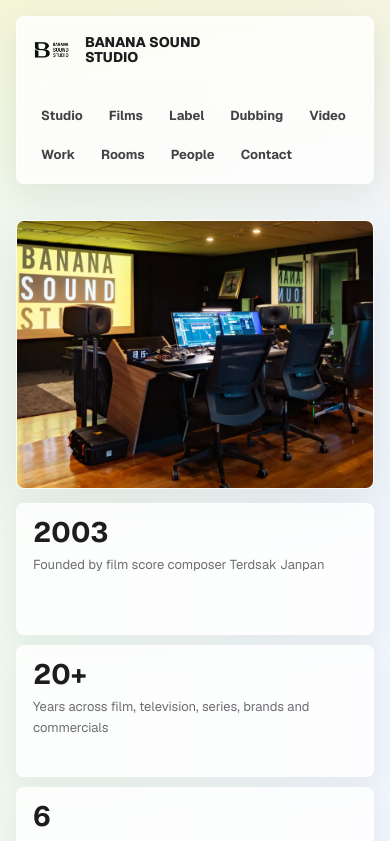
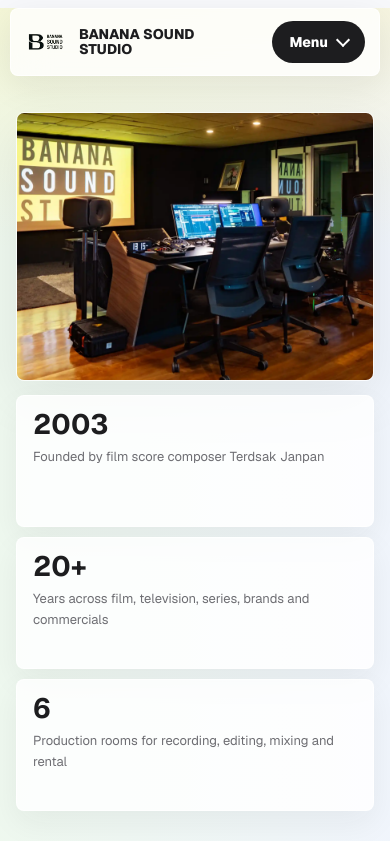
Before and after one commit to eskimo-project/bananasoundstudio, a Next.js app: page / in a window 390 px wide. Shown: the top 841 px of the page. Built offline with nearby package versions, Linux system fonts and the light colour scheme.

Commit message:
Make navigation sticky with mobile dropdown

```diff
--- a/app/globals.css
+++ b/app/globals.css
@@ -52,13 +52,13 @@ a {
 
 main {
   min-height: 100vh;
-  overflow: hidden;
+  overflow-x: clip;
 }
 
 .site-nav {
   position: sticky;
-  top: 0;
-  z-index: 20;
+  top: 8px;
+  z-index: 100;
   display: flex;
   align-items: center;
   justify-content: space-between;
@@ -100,6 +100,8 @@ main {
 }
 
 .site-nav nav a {
+  display: inline-flex;
+  align-items: center;
   padding: 9px 12px;
   border-radius: 999px;
   color: #424245;
@@ -111,6 +113,67 @@ main {
 .site-nav nav a:hover {
   color: var(--foreground);
   background: var(--sky);
+}
+
+.mobile-menu {
+  position: relative;
+  display: none;
+}
+
+.mobile-menu summary {
+  display: inline-flex;
+  align-items: center;
+  justify-content: center;
+  min-height: 42px;
+  padding: 0 16px;
+  border: 1px solid var(--line);
+  border-radius: 999px;
+  background: var(--foreground);
+  color: #ffffff;
+  font-size: 14px;
+  font-weight: 760;
+  cursor: pointer;
+  list-style: none;
+}
+
+.mobile-menu summary::-webkit-details-marker {
+  display: none;
+}
+
+.mobile-menu summary::after {
+  content: "";
+  width: 8px;
+  height: 8px;
+  margin-left: 10px;
+  border-right: 2px solid currentColor;
+  border-bottom: 2px solid currentColor;
+  transform: translateY(-2px) rotate(45deg);
+  transition: transform 160ms ease;
+}
+
+.mobile-menu[open] summary::after {
+  transform: translateY(2px) rotate(225deg);
+}
+
+.mobile-menu nav {
+  position: absolute;
+  top: calc(100% + 10px);
+  right: 0;
+  display: grid;
+  width: min(280px, calc(100vw - 32px));
+  padding: 10px;
+  border: 1px solid rgba(255, 255, 255, 0.72);
+  border-radius: 8px;
+  background: rgba(255, 255, 255, 0.96);
+  box-shadow: 0 18px 46px rgba(29, 29, 31, 0.16);
+  backdrop-filter: blur(18px);
+}
+
+.mobile-menu nav a {
+  justify-content: flex-start;
+  width: 100%;
+  padding: 12px 14px;
+  border-radius: 8px;
 }
 
 .hero {
@@ -1130,12 +1193,21 @@ h3 {
 
 @media (max-width: 720px) {
   .site-nav {
-    position: relative;
-    flex-direction: column;
+    top: 8px;
+    flex-direction: row;
+    align-items: center;
+    gap: 12px;
+    width: min(var(--max), calc(100% - 20px));
+    margin-top: 8px;
   }
 
-  .site-nav nav {
-    justify-content: flex-start;
+  .site-nav .desktop-nav {
+    display: none;
+  }
+
+  .mobile-menu {
+    display: block;
+    flex: 0 0 auto;
   }
 
   .hero {
--- a/app/page.tsx
+++ b/app/page.tsx
@@ -312,6 +312,18 @@ const peopleCategories = [
   },
 ];
 
+const navLinks = [
+  { href: "#studio", label: "Studio" },
+  { href: "#films", label: "Films" },
+  { href: "#label", label: "Label" },
+  { href: "#dubbing", label: "Dubbing" },
+  { href: "#videos", label: "Video" },
+  { href: "#work", label: "Work" },
+  { href: "#rooms", label: "Rooms" },
+  { href: "#people", label: "People" },
+  { href: "#contact", label: "Contact" },
+];
+
 export default function Home() {
   return (
     <main>
@@ -320,17 +332,23 @@ export default function Home() {
           <img src={brandLogo} alt="" />
           <span>Banana Sound Studio</span>
         </a>
-        <nav>
-          <a href="#studio">Studio</a>
-          <a href="#films">Films</a>
-          <a href="#label">Label</a>
-          <a href="#dubbing">Dubbing</a>
-          <a href="#videos">Video</a>
-          <a href="#work">Work</a>
-          <a href="#rooms">Rooms</a>
-          <a href="#people">People</a>
-          <a href="#contact">Contact</a>
+        <nav className="desktop-nav" aria-label="Desktop menu">
+          {navLinks.map((link) => (
+            <a href={link.href} key={link.href}>
+              {link.label}
+            </a>
+          ))}
         </nav>
+        <details className="mobile-menu">
+          <summary>Menu</summary>
+          <nav aria-label="Mobile menu">
+            {navLinks.map((link) => (
+              <a href={link.href} key={link.href}>
+                {link.label}
+              </a>
+            ))}
+          </nav>
+        </details>
       </header>
 
       <section className="hero" id="top">
```
